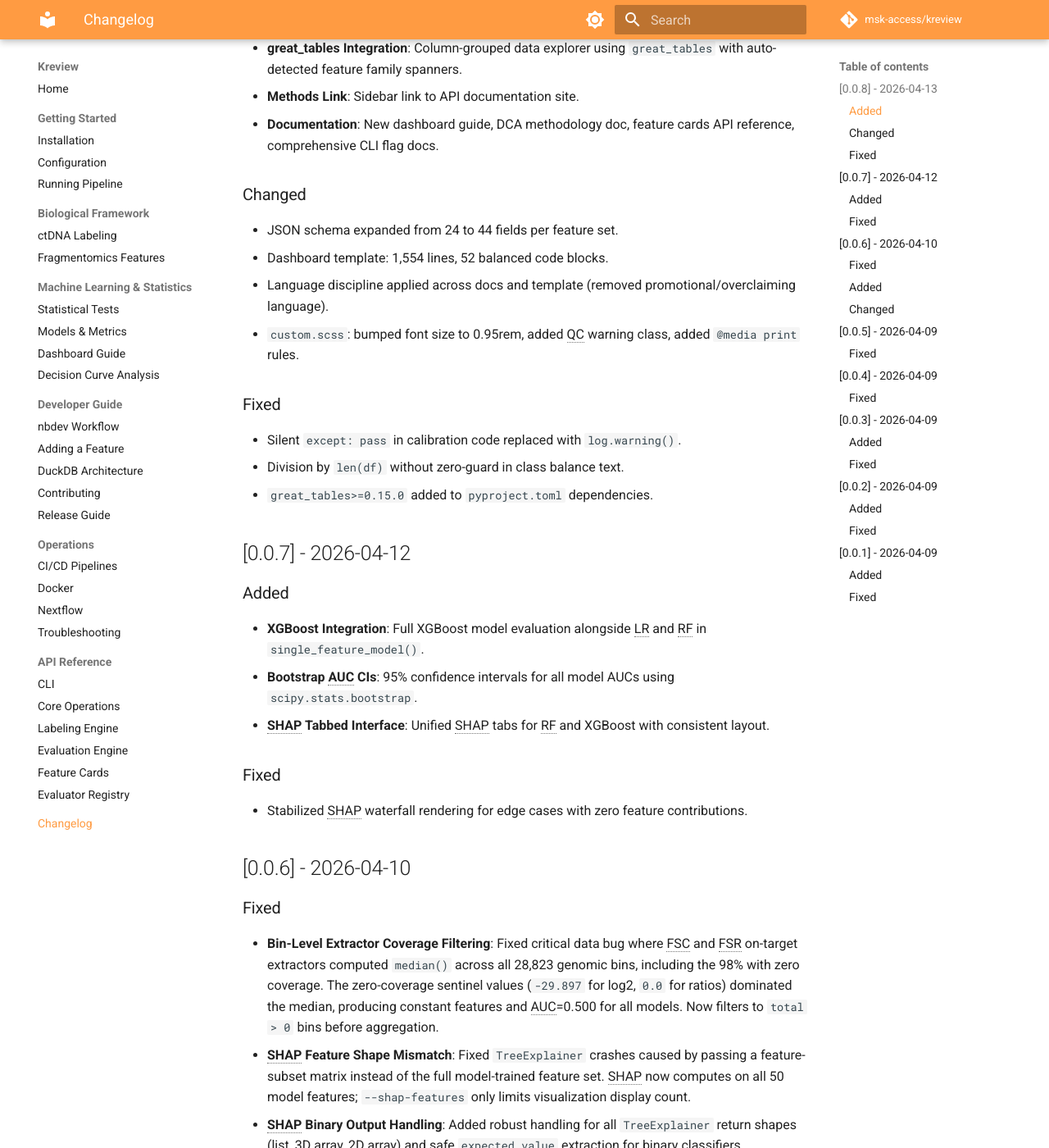
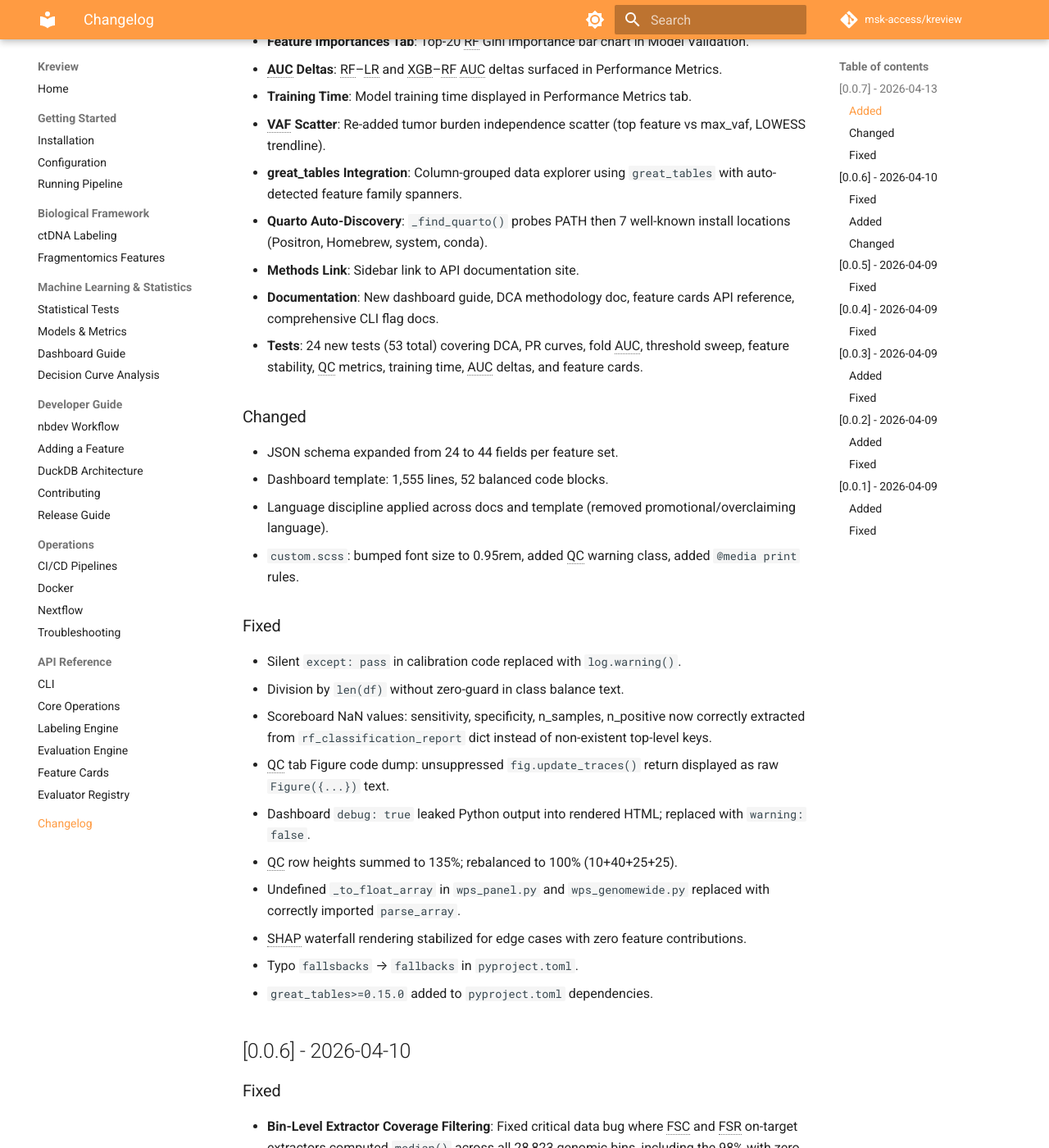
Before and after one commit to msk-access/kreview, an MkDocs documentation site: the page built from docs/changelog.md, in a window 1280 px wide and 1400 px high, scrolled down 1131 px. Shown: the whole window at 82% size. Built offline with MkDocs 1.6.1 and Material for MkDocs 9.7.7, drawn with Linux system fonts in a browser that asks for light colours; comment, search, counter and statistics services are not loaded; the version menu is left out; some of the changed text lies outside the part shown.

Commit message:
docs: consolidate v0.0.7+v0.0.8 changelog into single v0.0.7 release
Merged premature v0.0.8 entry with v0.0.7 entry. Added 7 post-merge
bug fixes (scoreboard NaN, Figure dump, QC layout, quarto discovery,
WPS parse_array, debug mode, typo).

```diff
--- a/docs/changelog.md
+++ b/docs/changelog.md
@@ -5,9 +5,11 @@ All notable changes to this project will be documented in this file.
 The format is based on [Keep a Changelog](https://keepachangelog.com/en/1.0.0/),
 and this project adheres to [Semantic Versioning](https://semver.org/spec/v2.0.0.html).
 
-## [0.0.8] - 2026-04-13
+## [0.0.7] - 2026-04-13
 ### Added
 - **Dashboard Redesign**: Restructured from single-page to 6-page progressive disclosure hierarchy (Executive Summary, Model Validation, Feature Explanation, Biomarker Yield, Cohort & QC, Data Explorer).
+- **XGBoost Integration**: Full XGBoost model evaluation alongside LR and RF in `single_feature_model()`.
+- **Bootstrap AUC CIs**: 95% confidence intervals for all model AUCs using `scipy.stats.bootstrap`.
 - **Decision Curve Analysis (DCA)**: Standalone `decision_curve_analysis()` function computing net clinical benefit across thresholds for RF and XGBoost models.
 - **Precision-Recall Curves**: PR curves and average precision for all three models (LR, RF, XGBoost).
 - **Fold-Level AUC Tracking**: Per-fold AUC tracking via `cross_val_score` for all three models with `*_auc_std` stability metric.
@@ -15,6 +17,7 @@ and this project adheres to [Semantic Versioning](https://semver.org/spec/v2.0.0
 - **Feature Stability**: CV cross-fold feature importance consistency scoring (0.0–1.0 scale).
 - **QC Metrics**: Per-feature `n_missing`, `pct_missing`, and `is_zero_variance` computed in `evaluate_feature()`.
 - **Feature Cards**: Auto-generated metadata cards from evaluator registry with tier, category, and derived feature type detection.
+- **SHAP Tabbed Interface**: Unified SHAP tabs for RF and XGBoost with consistent layout.
 - **Verdict Value Box**: AUC-threshold verdict (Strong ≥0.80, Moderate ≥0.70, Weak <0.70) in Executive Summary.
 - **Label × Cancer Type Sunburst**: Interactive sunburst visualization replacing static bar chart.
 - **Per-Sample Coverage Histogram**: Histogram of non-null feature percentage per sample.
@@ -24,28 +27,28 @@ and this project adheres to [Semantic Versioning](https://semver.org/spec/v2.0.0
 - **Training Time**: Model training time displayed in Performance Metrics tab.
 - **VAF Scatter**: Re-added tumor burden independence scatter (top feature vs max_vaf, LOWESS trendline).
 - **great_tables Integration**: Column-grouped data explorer using `great_tables` with auto-detected feature family spanners.
+- **Quarto Auto-Discovery**: `_find_quarto()` probes PATH then 7 well-known install locations (Positron, Homebrew, system, conda).
 - **Methods Link**: Sidebar link to API documentation site.
 - **Documentation**: New dashboard guide, DCA methodology doc, feature cards API reference, comprehensive CLI flag docs.
+- **Tests**: 24 new tests (53 total) covering DCA, PR curves, fold AUC, threshold sweep, feature stability, QC metrics, training time, AUC deltas, and feature cards.
 
 ### Changed
 - JSON schema expanded from 24 to 44 fields per feature set.
-- Dashboard template: 1,554 lines, 52 balanced code blocks.
+- Dashboard template: 1,555 lines, 52 balanced code blocks.
 - Language discipline applied across docs and template (removed promotional/overclaiming language).
 - `custom.scss`: bumped font size to 0.95rem, added QC warning class, added `@media print` rules.
 
 ### Fixed
 - Silent `except: pass` in calibration code replaced with `log.warning()`.
 - Division by `len(df)` without zero-guard in class balance text.
+- Scoreboard NaN values: sensitivity, specificity, n_samples, n_positive now correctly extracted from `rf_classification_report` dict instead of non-existent top-level keys.
+- QC tab Figure code dump: unsuppressed `fig.update_traces()` return displayed as raw `Figure({...})` text.
+- Dashboard `debug: true` leaked Python output into rendered HTML; replaced with `warning: false`.
+- QC row heights summed to 135%; rebalanced to 100% (10+40+25+25).
+- Undefined `_to_float_array` in `wps_panel.py` and `wps_genomewide.py` replaced with correctly imported `parse_array`.
+- SHAP waterfall rendering stabilized for edge cases with zero feature contributions.
+- Typo `fallsbacks` → `fallbacks` in `pyproject.toml`.
 - `great_tables>=0.15.0` added to `pyproject.toml` dependencies.
-
-## [0.0.7] - 2026-04-12
-### Added
-- **XGBoost Integration**: Full XGBoost model evaluation alongside LR and RF in `single_feature_model()`.
-- **Bootstrap AUC CIs**: 95% confidence intervals for all model AUCs using `scipy.stats.bootstrap`.
-- **SHAP Tabbed Interface**: Unified SHAP tabs for RF and XGBoost with consistent layout.
-
-### Fixed
-- Stabilized SHAP waterfall rendering for edge cases with zero feature contributions.
 
 ## [0.0.6] - 2026-04-10
 ### Fixed
```
Also changed, not shown: CHANGELOG.md (+14 -11 lines).
